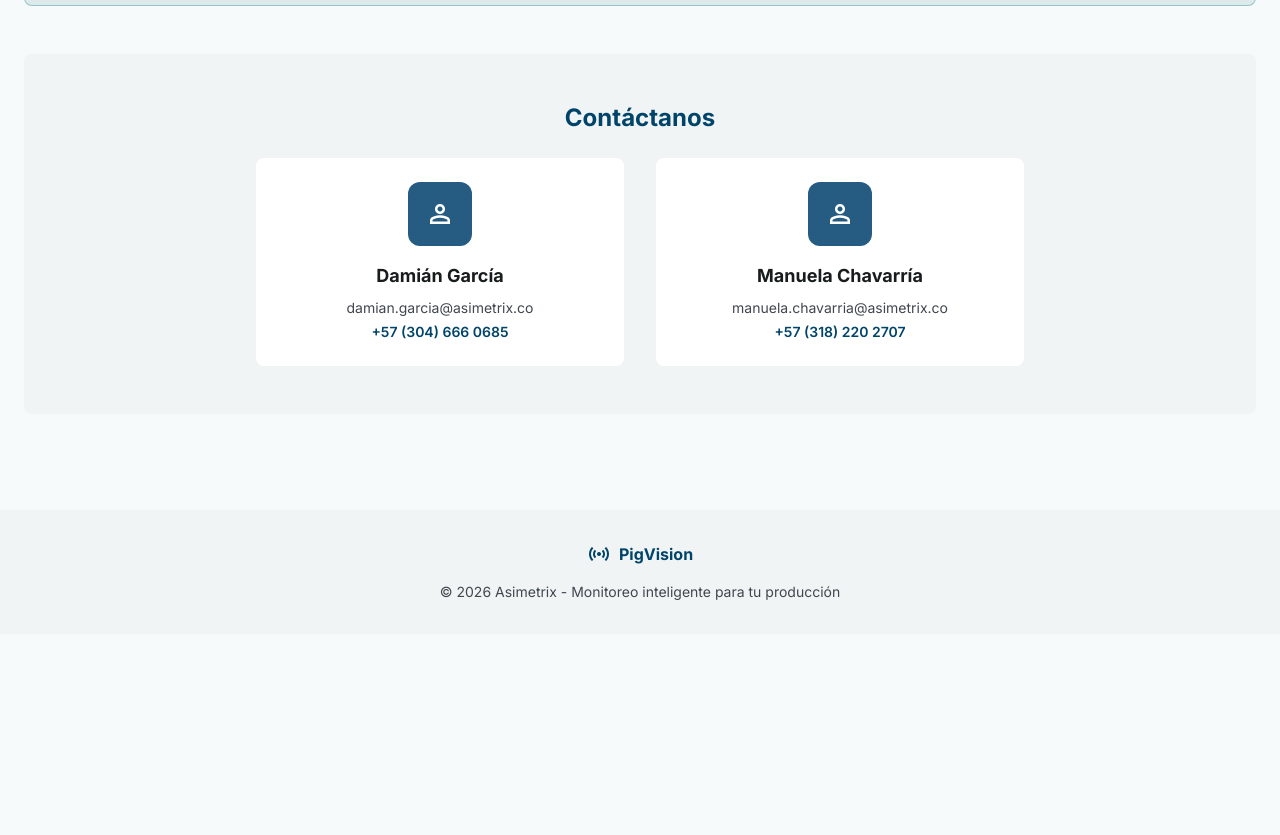
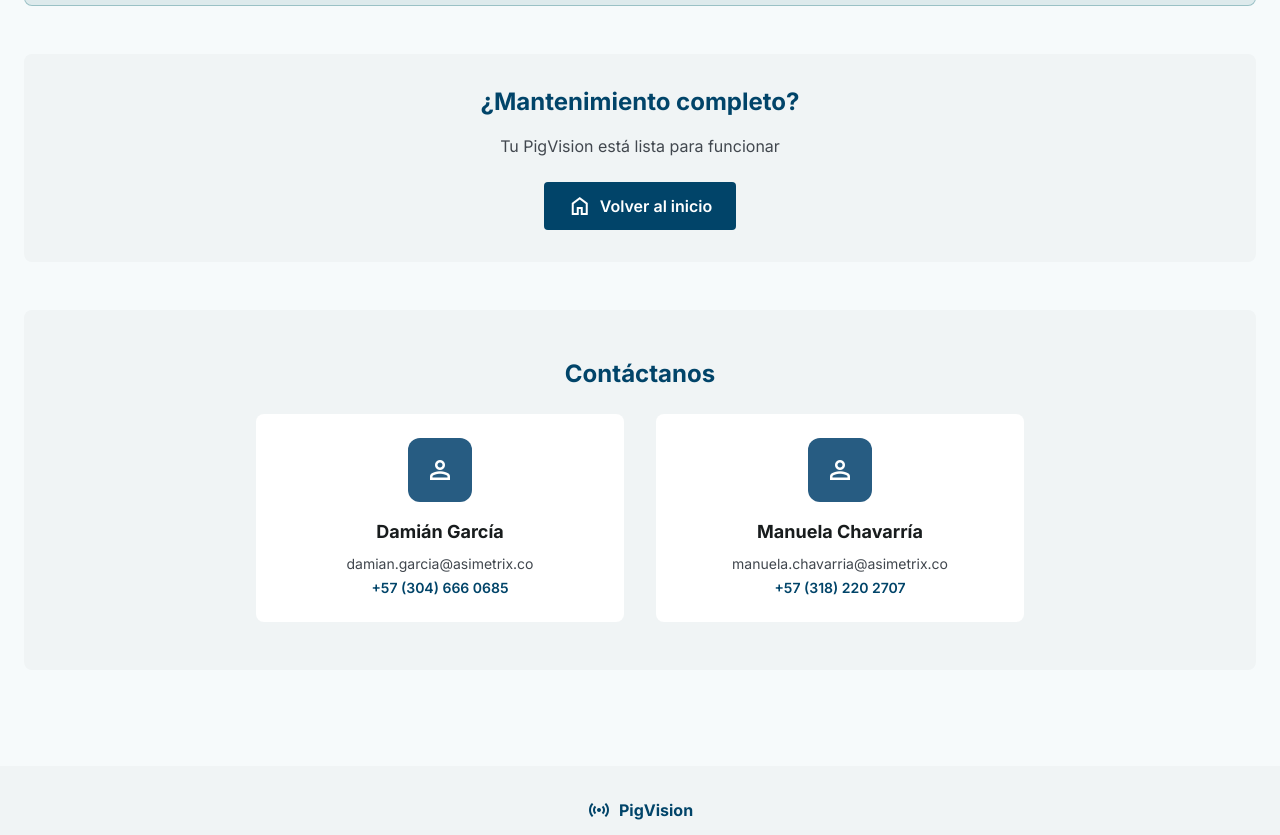
Before and after one commit to ComunicacionesAX/LandingPigVision, a plain HTML site: page mantenimiento.html in a window 1280 px wide. Shown: the part 1172-2007 px from the top of the page. Before the commit the page ends 1806 px from the top, so only its background shows below. Drawn offline with nearby package versions, Linux system fonts and the light colour scheme.

```diff
--- a/mantenimiento.html
+++ b/mantenimiento.html
@@ -209,6 +209,16 @@
             </div>
         </section>
 
+        <!-- CTA Section -->
+        <section class="mb-12 bg-surface-container-low rounded-xl p-8 text-center">
+            <h4 class="text-primary text-2xl font-bold mb-4">¿Mantenimiento completo?</h4>
+            <p class="text-on-surface-variant mb-6">Tu PigVision está lista para funcionar</p>
+            <a href="index.html" class="inline-flex items-center gap-2 px-6 py-3 bg-primary text-white font-semibold rounded-lg hover:bg-primary-container transition-colors">
+                <span class="material-symbols-outlined">home</span>
+                Volver al inicio
+            </a>
+        </section>
+
         <!-- Contact Section -->
         <section class="bg-surface-container-low rounded-xl p-8 md:p-12">
             <h4 class="text-primary text-2xl font-bold mb-6 text-center">Contáctanos</h4>
```
Also changed, not shown: componentes.html (+1 -1 lines).
